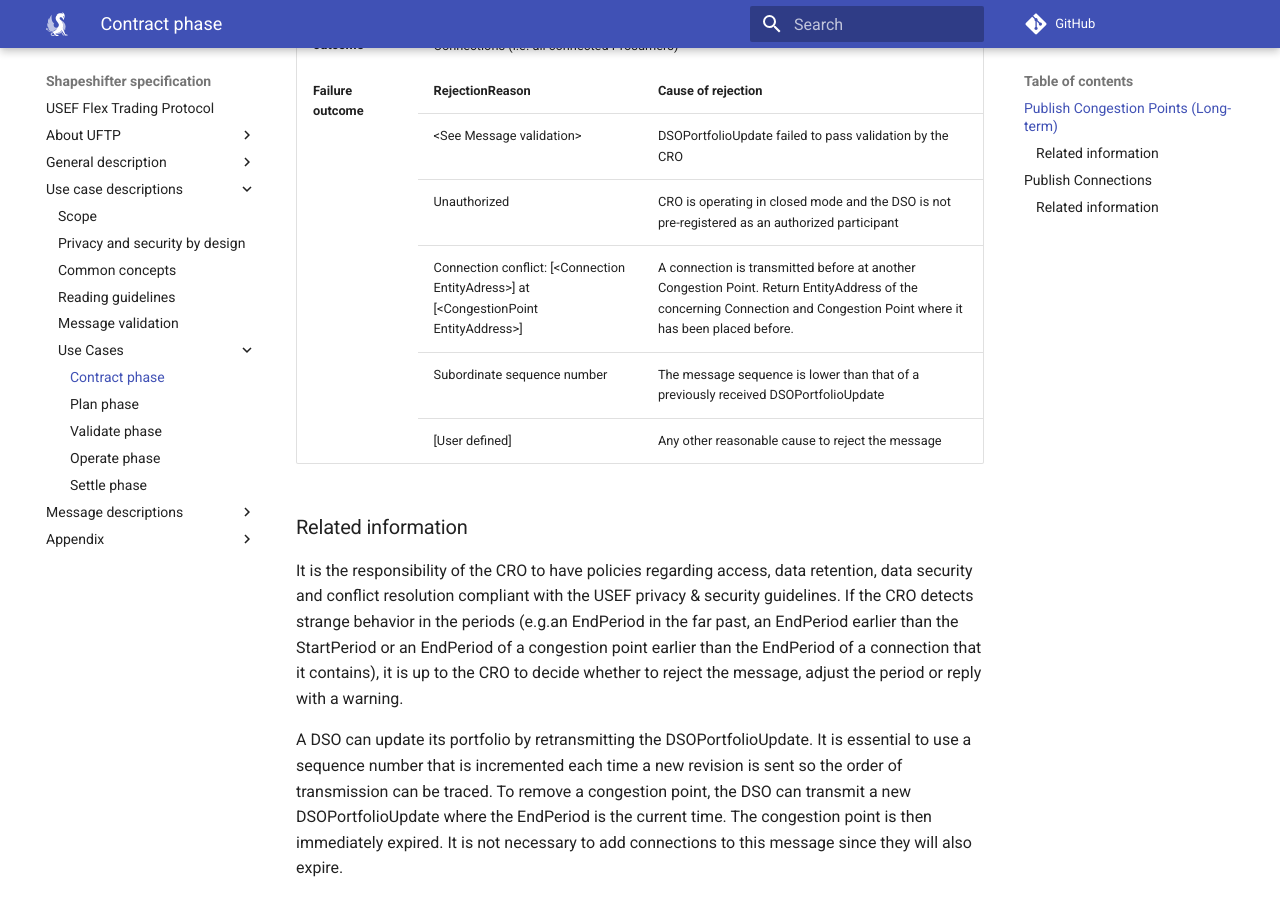
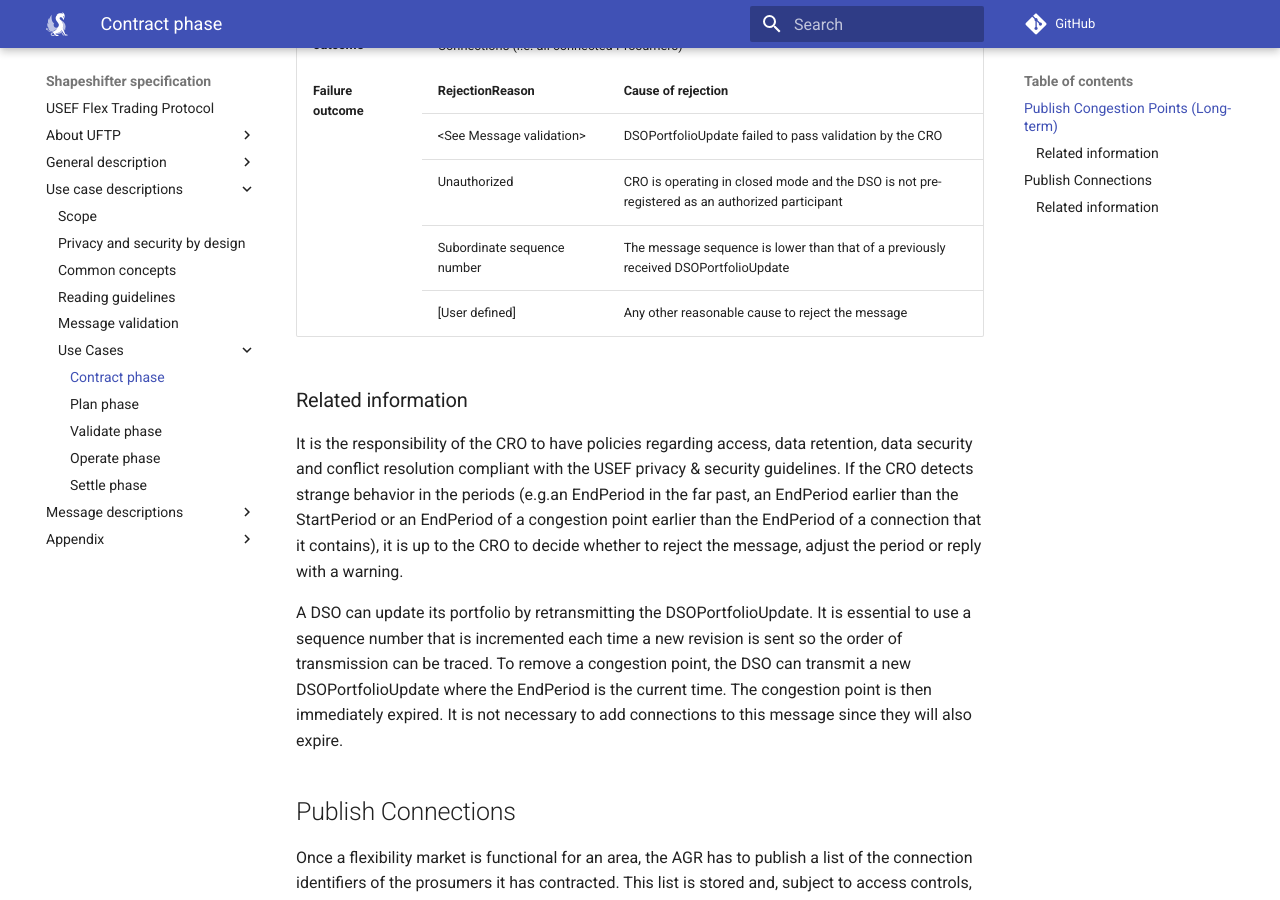
Before and after one commit to shapeshifter/shapeshifter-specification, an MkDocs documentation site: the page built from docs/use-case-descriptions/use-cases/contract-phase.md, in a window 1280 px wide and 900 px high, scrolled down 1730 px. Built offline with MkDocs 1.6.1 and Material for MkDocs 9.7.7, drawn with Linux system fonts in a browser that asks for light colours; comment, search, counter and statistics services are not loaded; the version menu is left out.

Commit message:
Update contract-phase.md
Enhancement related to allowing a connection to be related to multiple congestion points. Change request details in here https://github.com/shapeshifter/shapeshifter-specification/issues/66

Signed-off-by: aurorasaez <128799818+aurorasaez@users.noreply.github.com>

```diff
--- a/docs/use-case-descriptions/use-cases/contract-phase.md
+++ b/docs/use-case-descriptions/use-cases/contract-phase.md
@@ -61,10 +61,6 @@ Once populated, the common reference will allow AGRs to determine whether there
   <tr>
     <td>Unauthorized</td>
     <td>CRO is operating in closed mode and the DSO is not pre-registered as an authorized participant</td>
-  </tr>
-  <tr>
-    <td>Connection conflict: [&lt;Connection EntityAdress&gt;] at [&lt;CongestionPoint EntityAddress&gt;]</td>
-    <td>A connection is transmitted before at another Congestion Point. Return EntityAddress of the concerning Connection and Congestion Point where it has been placed before.</td>
   </tr>
   <tr>
     <td>Subordinate sequence number</td>
```
